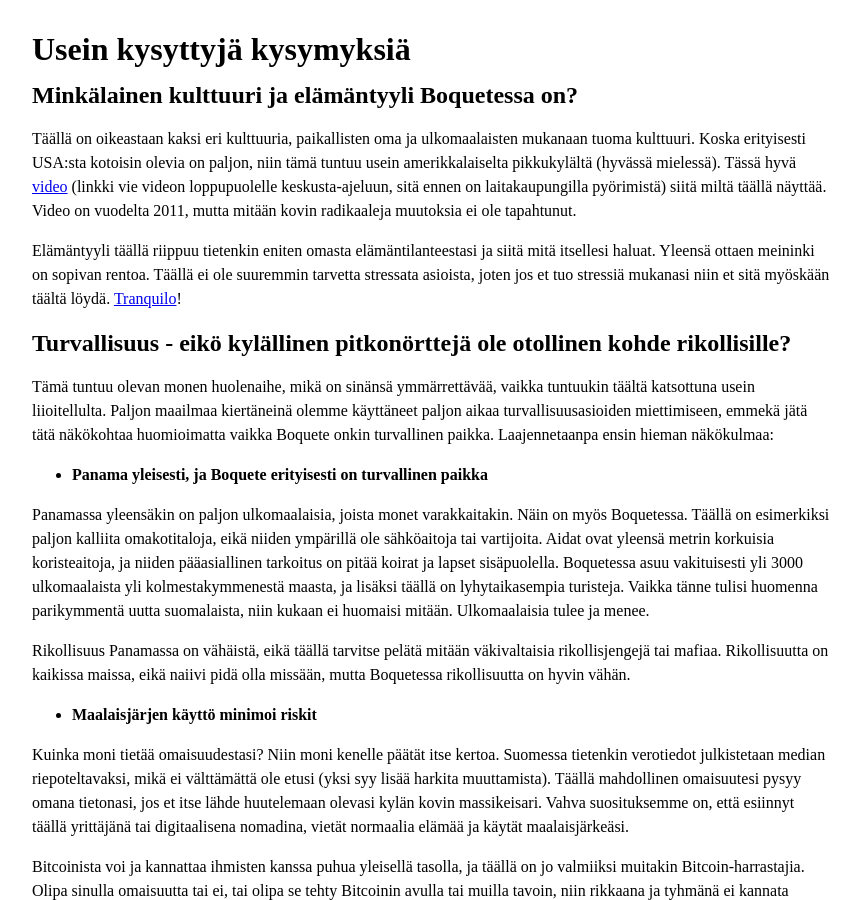
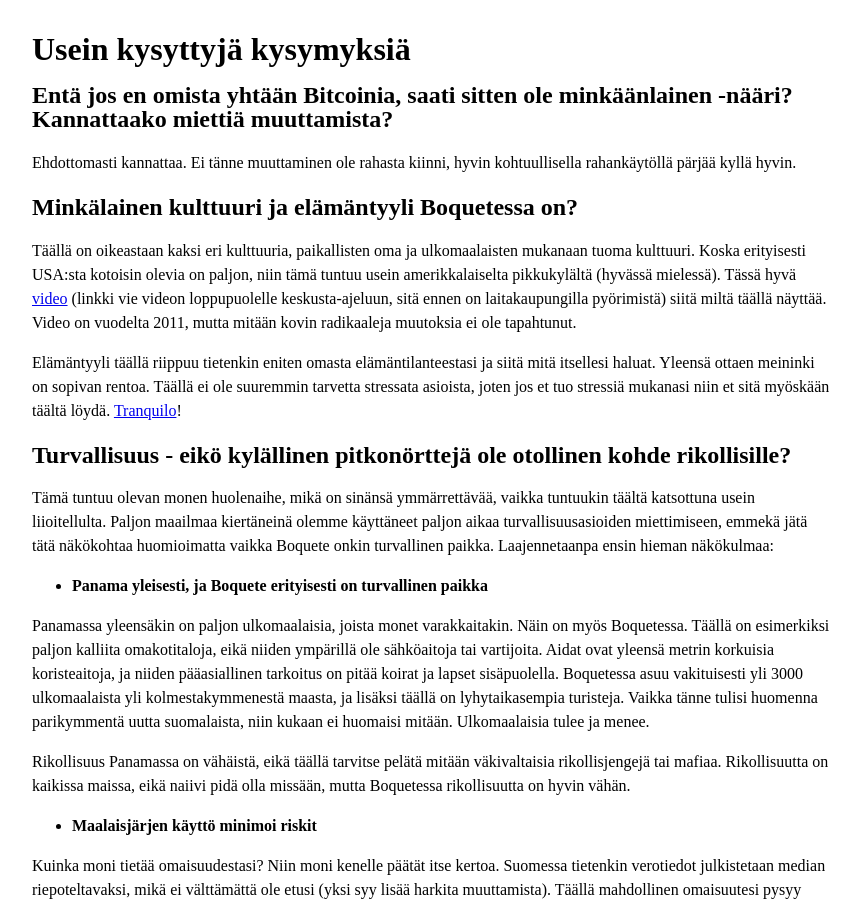
Before and after one commit to pitkonaarinparatiisi/pitkonaarinparatiisi.github.io, a Jekyll site: the page built from UseinKysytytKysymykset.md, in a window 1280 px wide and 900 px high. Shown: the whole window, without its empty margins (208-1068 px from the left). Built offline with Jekyll 4.4.1, drawn with Linux system fonts in a browser that asks for light colours; our own code applies the rules of GitHub Pages for plain Markdown files.

Commit message:
Update UseinKysytytKysymykset.md

```diff
--- a/UseinKysytytKysymykset.md
+++ b/UseinKysytytKysymykset.md
@@ -1,4 +1,8 @@
 # Usein kysyttyjä kysymyksiä
+
+## Entä jos en omista yhtään Bitcoinia, saati sitten ole minkäänlainen -nääri? Kannattaako miettiä muuttamista?
+
+Ehdottomasti kannattaa. Ei tänne muuttaminen ole rahasta kiinni, hyvin kohtuullisella rahankäytöllä pärjää kyllä hyvin.
 
 ## Minkälainen kulttuuri ja elämäntyyli Boquetessa on?
 
```
